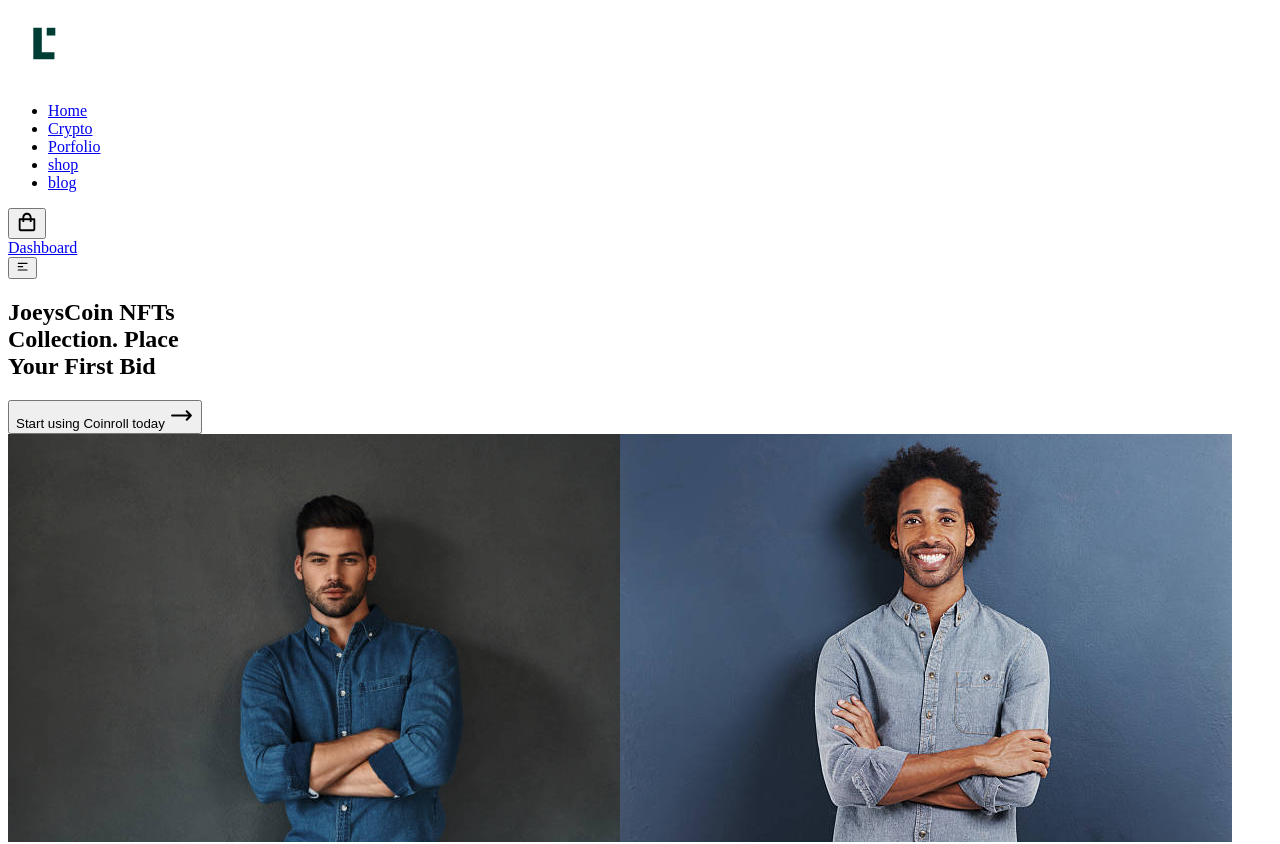
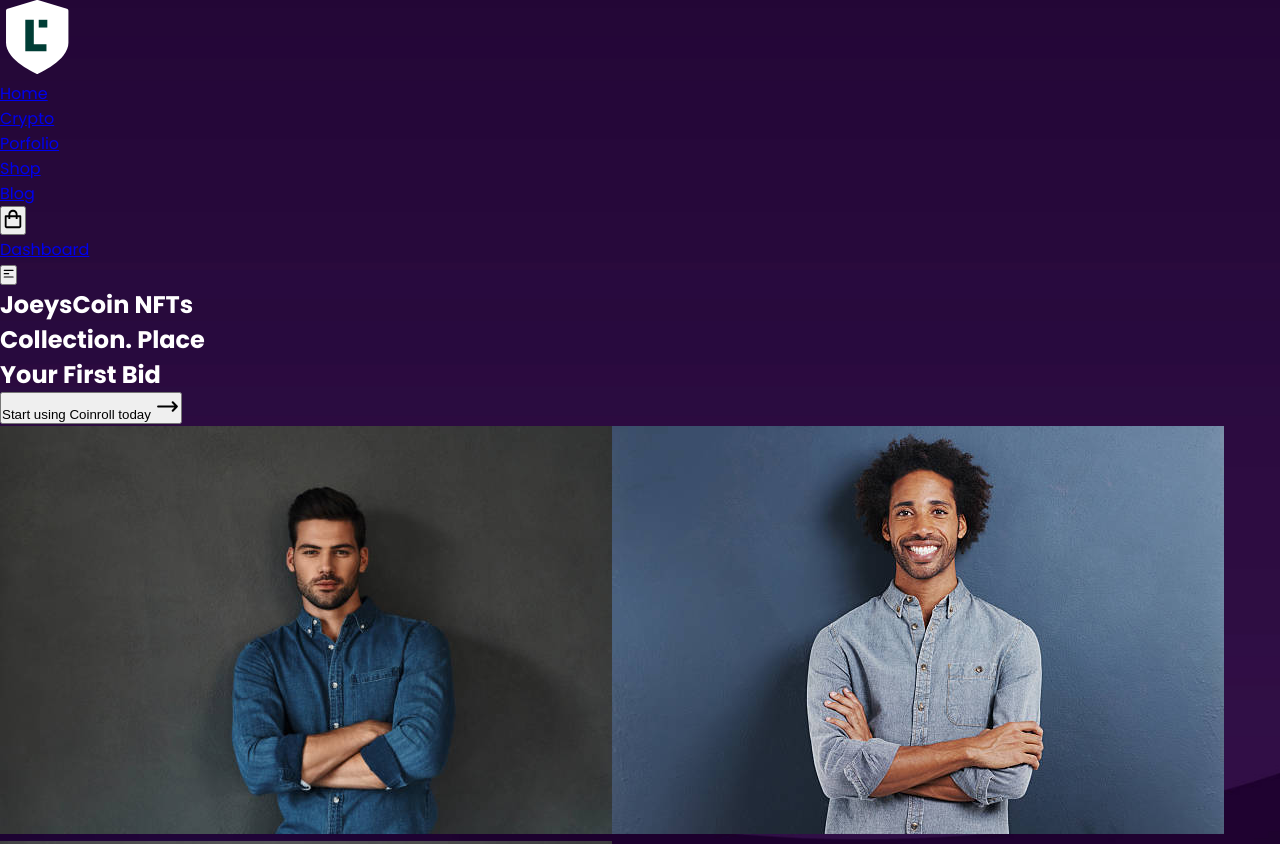
Before and after one commit to olufsenglo/joeyscoin, a React (Vite) app: page / in a window 1280 px wide. Shown: the top 844 px of the page. Built offline with nearby package versions, Linux system fonts and the light colour scheme.

Commit message:
Add global styling

```diff
--- a/src/index.css
+++ b/src/index.css
@@ -0,0 +1,34 @@
+@import url(https://fonts.googleapis.com/css2?family=Poppins:ital,wght@0,100;0,200;0,300;0,400;0,500;0,600;0,700;0,800;0,900;1,100;1,200;1,300;1,400;1,500;1,600;1,700;1,800;1,900&display=swap);
+
+:root {
+    --qode-main-color: #7f2ef8;
+    --qode-gradient-color-one: #dbc7e5;
+    --qode-gradient-color-middle: #7c3af9;
+    --qode-gradient-color-two: #962ef2;
+    --qode-header-light-color: #fff;
+    --qode-header-light-hover-color: #fff;
+    --qode-header-dark-color: #000;
+    --qode-header-dark-hover-color: #7f2ef8;
+    --qode-second-color: #f8e4eb;
+    --qode-third-color: #2b0054;
+    --white: #fff;
+    --black: #000;
+}
+
+* {
+    box-sizing: border-box;
+    margin: 0;
+    padding: 0
+}
+
+body {
+    background-color: #2b0054;
+    background-color: var(--qode-third-color);
+    background-image: url("./components/assets/images/background.jpg");
+    background-repeat: no-repeat;
+    background-size: cover;
+    color: #fff;
+    color: var(--white);
+    font-family: "Poppins", sans-serif;
+    text-transform: capitalize
+}
```
